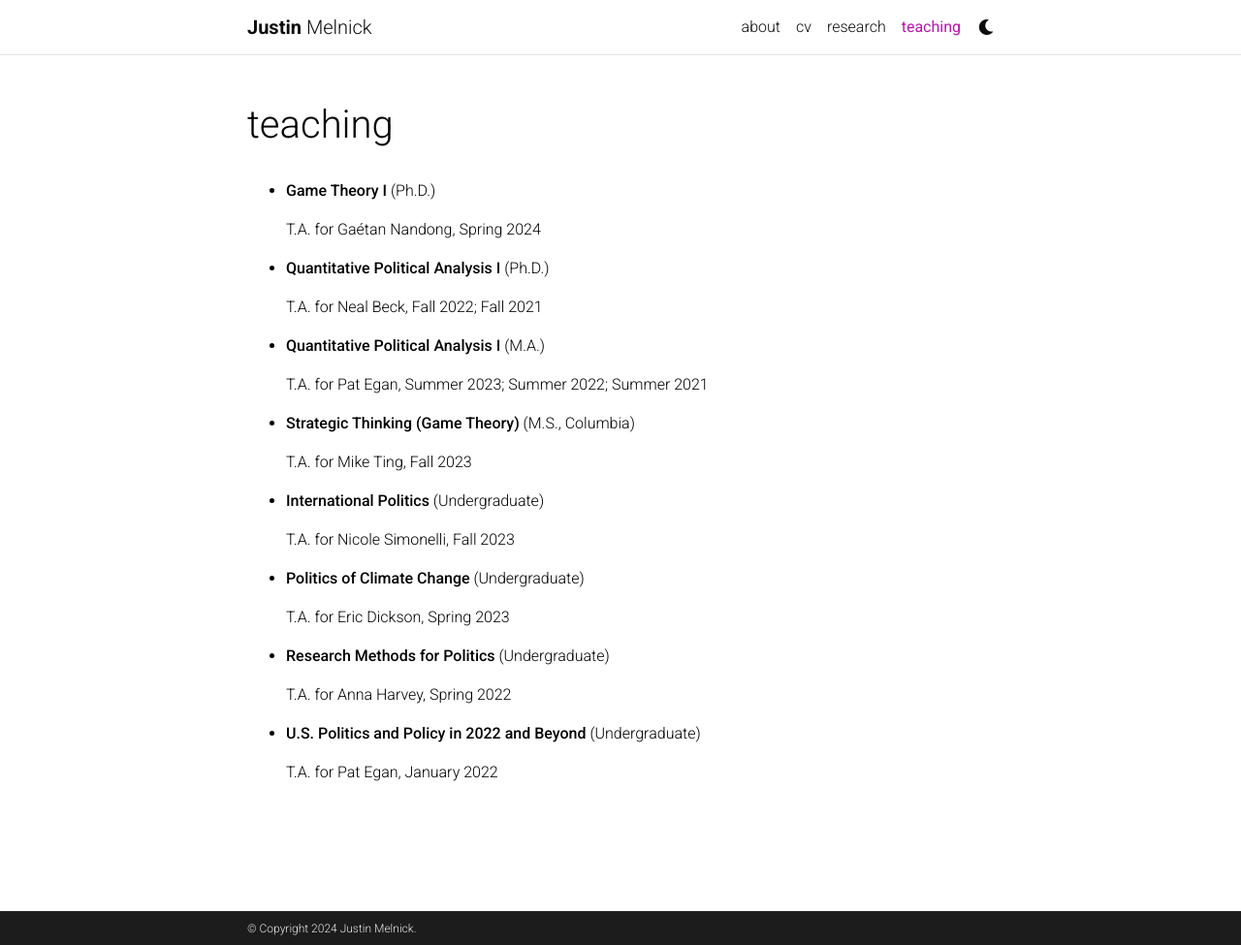
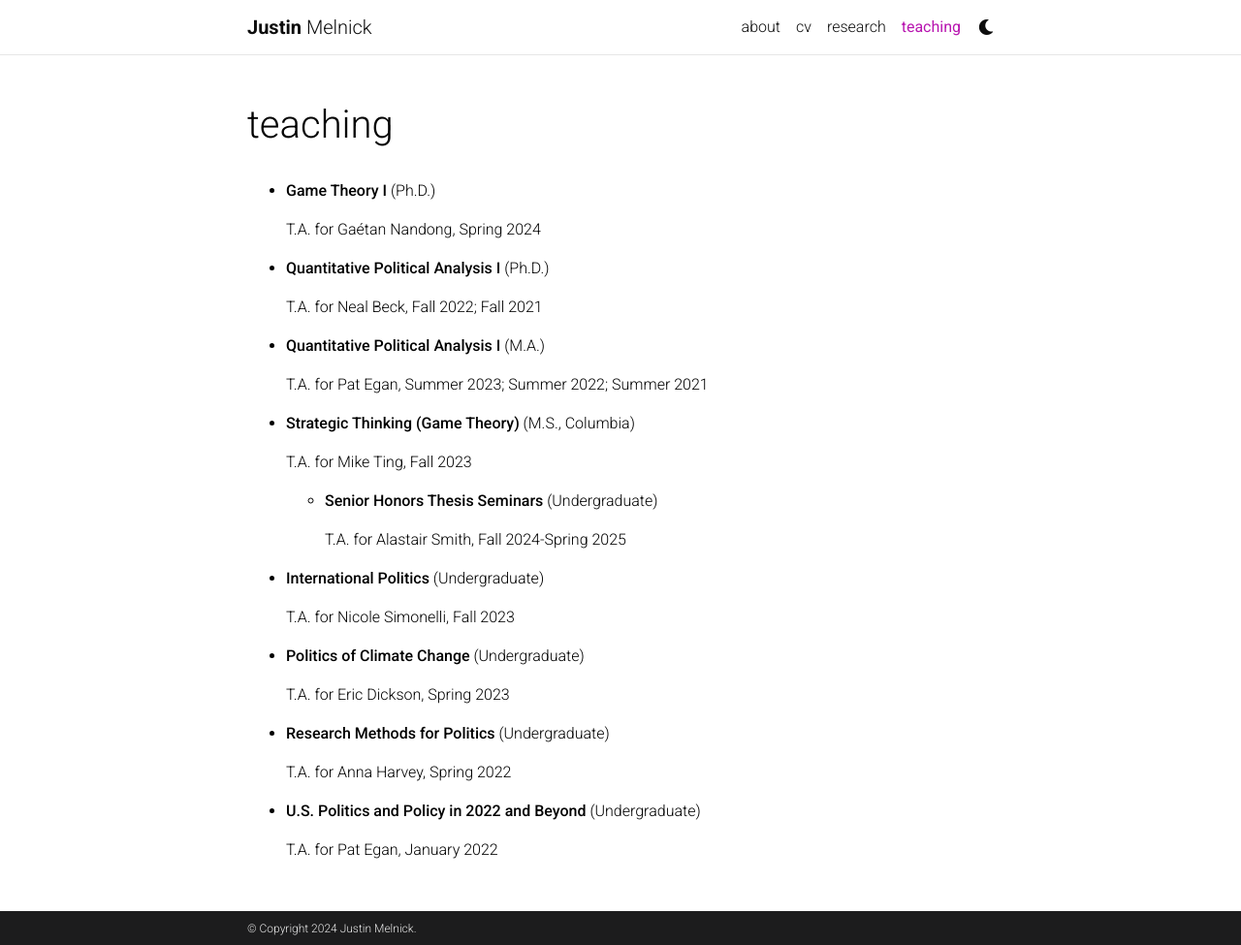
Before and after one commit to justinmelnick/justinmelnick.github.io, a Jekyll site: the page built from _pages/teaching.md, in a window 1280 px wide and 975 px high. Shown: the whole window at 97% size. Built offline with Jekyll 4.4.1, drawn with Linux system fonts in a browser that asks for light colours; comment, search, counter and statistics services are not loaded; a style sheet for code colours, icons or effects is not loaded.

Commit message:
Update teaching.md

```diff
--- a/_pages/teaching.md
+++ b/_pages/teaching.md
@@ -19,6 +19,9 @@ nav_order: 5
 - **Strategic Thinking (Game Theory)** (M.S., Columbia)
 
   T.A. for Mike Ting, Fall 2023
+  - **Senior Honors Thesis Seminars** (Undergraduate)
+
+    T.A. for Alastair Smith, Fall 2024-Spring 2025
 - **International Politics** (Undergraduate)
 
     T.A. for Nicole Simonelli, Fall 2023
```
